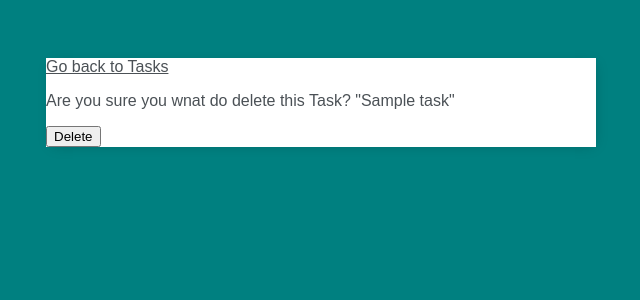
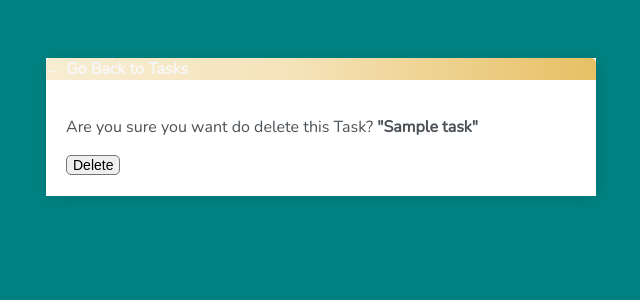
Before and after one commit to stsgolovnev/To-do-list, a Django app: template base/templates/base/task_confirm_delete.html in a window 1280 px wide. Shown: the top 300 px of the page, without its empty margins (319-959 px from the left). Run offline with Django 3.2, Linux system fonts and the light colour scheme; the template is opened without the code that fills it: most values are stand-ins (such as "Sample title", 1, 10 or a date in 2020).

Commit message:
С божьей помощью получилось понять как сделать нормально

```diff
--- a/base/templates/base/main.html
+++ b/base/templates/base/main.html
@@ -4,9 +4,8 @@
         <meta charset="UTF-8">
         <title>To Do Items</title>
         <link rel="preconnect" href="https://fonts.googleapis.com"><link rel="preconnect"
-        href="https://fonts.gstatic.com"
-        crossorigin><link href="https://fonts.googleapis.com/css2?family=Josefin+Sans:wght@300&display=swap"
-        rel="stylesheet">
+        href="https://fonts.gstatic.com" crossorigin>
+        <link href="https://fonts.googleapis.com/css2?family=Nunito:wght@200&display=swap" rel="stylesheet">
 
         <style>
             body {
@@ -30,12 +29,21 @@
                 color: #4b5156
             }
 
+            a {
+                font-weight: 600;
+            }
+
             .container{
                 max-width: 550px;
                 margin: auto;
                 background-color: #fff;
                 -webkit-box-shadow: 2px 2px 13px -4px rgba(0, 0, 0, 0.21);
                 box-shadow: 2px 2px 13px -4px rgba(0, 0, 0, 0.21);
+            }
+
+            input {
+                outline: none;
+                border: none;
             }
 
             .header-bar {
@@ -47,6 +55,138 @@
                 background: linear-gradient(90deg, #f8edd2 0%, #f5e4bc 43%, #e7c064 100%);
             }
 
+            .header-bar a{
+                color: rgb(247, 247, 247);
+                text-decoration: none;
+            }
+
+            .task-wrapper {
+                display: flex;
+                align-items: center;
+                justify-content: space-between;
+                background-color : #fff;
+                border-top: 1px solid #dfe4ea;
+                overflow: hidden;
+            }
+
+            .task-title {
+                display: flex;
+                padding: 20px;
+            }
+
+            .task-title a {
+                text-decoration: none;
+                colour: #4b5156;
+                margin-left: 10px;
+            }
+
+            .task-complete-icon {
+                height: 20px;
+                width: 20px;
+                background-colour: rgb(105, 192, 105);
+                border-radius: 50%
+            }
+
+            .task-incomplete-icon {
+                height: 20px;
+                width: 20px;
+                background-colour: rgb(218, 218, 218);
+                border-radius: 50%
+            }
+
+            .delete-link {
+                text-decoration: none;
+                font-weight: 900;
+                color: #cf4949;
+                font-size: 22px;
+                line-height: 0;
+                padding: 20px 0px;
+            }
+
+            /*Handle Classes*/
+
+            .handle {
+                display: inline-block;
+                padding: 20px 16px;
+                cursor: grab;
+                user-select: none
+            }
+
+            .handle:after:
+            .handle:before {
+                display: block;
+                content: "";
+            }
+
+            .handle:active,
+            .handle.active:before,
+            .handle:active:after {
+                cursor: grabbing;
+            }
+
+            .dropArea {
+                background-color: #f1f2f6;
+                color: black;
+                border: #ced6e0 1px solid;
+            }
+
+            .selectedTask {
+                opacity: 0.6;
+            }
+
+            #search-add-wrapper {
+                display: flex;
+                justify-content: space-between;
+                align-items: center;
+                padding: 20px;
+            }
+
+            #add-link {
+                color: #e7c064;
+                text-decoration: none;
+                font-size: 42px;
+                text-shadow: 1px 1px #81413b
+            }
+
+            @media screen and (max-width:320px) {
+                #search-add-wrapper {
+                    padding: 10px;
+                }
+            }
+
+            input[type=text]
+            input[type=password]
+            textarea {
+                border: 1px solid #757575;
+                border-radius: 5px;
+                padding: 10px;
+                width: 90%;
+            }
+
+            label {
+                padding-top: 10px !important;
+                display: block;
+            }
+
+            ::placeholder {
+                font-weight: 300;
+                opacity: 0.5;
+            }
+
+            .button {
+                border: 1px solid #757575;
+                background-color: #FFF
+                color: #e7c064
+                padding 10px;
+                font-size: 14px;
+                border-radius: 5px;
+                cursor: pointer;
+                text-decoration: none;
+            }
+
+            .card-body {
+                padding: 20px;
+            }
 
         </style>
     </head>
--- a/base/templates/base/task_confirm_delete.html
+++ b/base/templates/base/task_confirm_delete.html
@@ -1,11 +1,17 @@
 {% extends 'base/main.html' %}
 {% block content %}
 
-<a href="{% url 'tasks' %}">Go back to Tasks</a>
-<form method="post">
-    {% csrf_token %}
-    <p>Are you sure you wnat do delete this Task? "{{task}}"</p>
-    <input type="submit" value="Delete"/>
-</form>
+<div class="header-bar">
+    <a href="{% url 'tasks' %}">&#8592; Go Back to Tasks</a>
+</div>
+
+<div class="card-body">
+    <form method="post">
+        {% csrf_token %}
+        <p>Are you sure you want do delete this Task? <b>"{{task}}"</b></p>
+        <input class="button" type="submit" value="Delete"/>
+    </form>
+</div>
+
 
 {% endblock content %}
```
Also changed, not shown: base/templates/base/login.html (+11 -9 lines), base/templates/base/register.html (+16 -7 lines), base/templates/base/task_form.html (+12 -7 lines), base/templates/base/task_list.html (+65 -30 lines).
